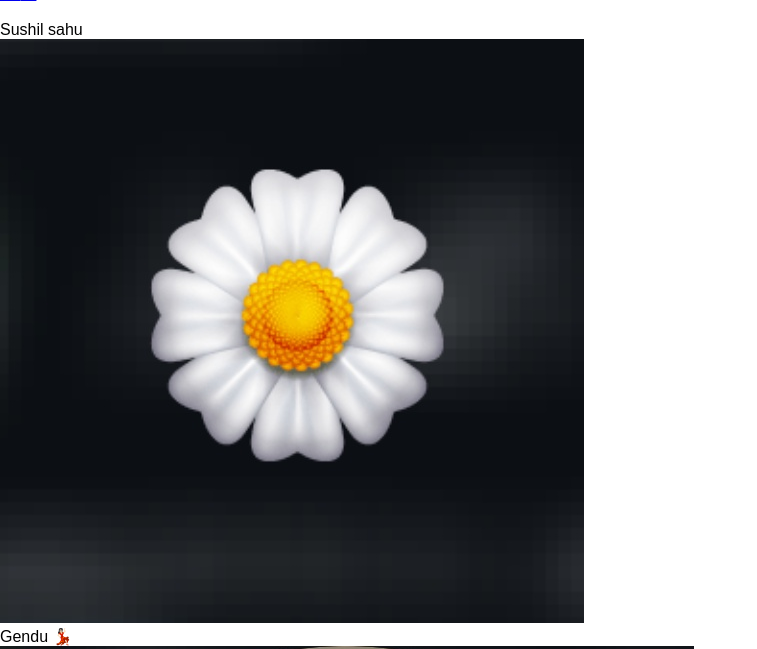
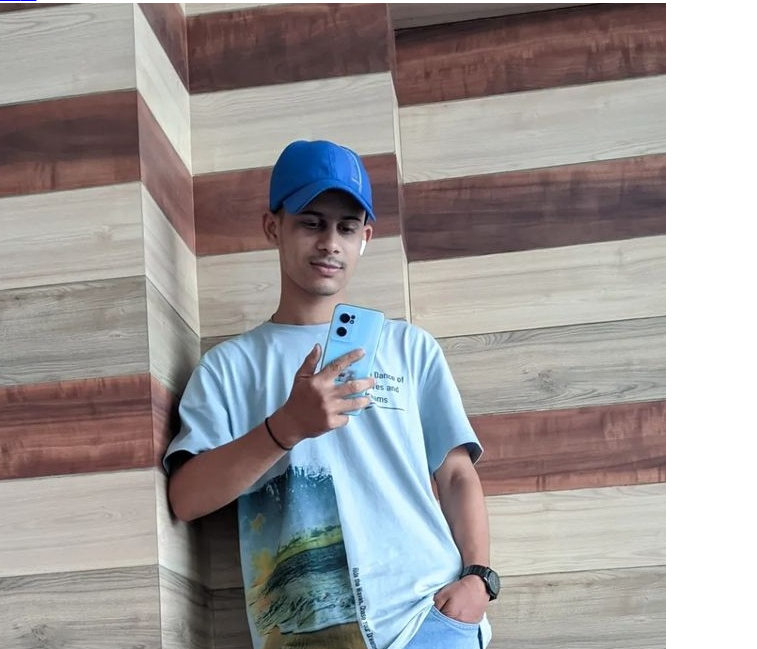
Before and after one commit to HttpsSushil/instagram, a plain HTML site: page index.html in a window 1280 px wide. Shown: the part 43-692 px from the top of the page, without its empty margins (0-757 px from the left). Drawn offline with nearby package versions, Linux system fonts and the light colour scheme; a web font is replaced by a local one.

Commit message:
Add files via upload

```diff
--- a/index.html
+++ b/index.html
@@ -26,7 +26,7 @@
     </nav>
 
     <div class="story">
-        <div class="img"> <a href="https://www.instagram.com/"> <img src="/photo/sushil" alt=""> </a> <p>Sushil sahu</p> </div>
+        <div class="img"> <a href="https://www.instagram.com/"> <img src="/photo/sushil.jpg" alt=""> </a> <p>Your Story</p> </div>
         <div class="img"> <a href="#"> <img src="/photo/gendu.jpg" alt=""> </a> <p>Gendu 💃🏻</p> </div>
         <div class="img"> <a href="#"> <img src="/photo/niru.jpg" alt=""> </a> <p>Niru Bhai</p> </div>
         <div class="img"> <a href="#"> <img src="/photo/lipi.jpg" alt=""> </a> <p>Lipika</p> </div>
```
